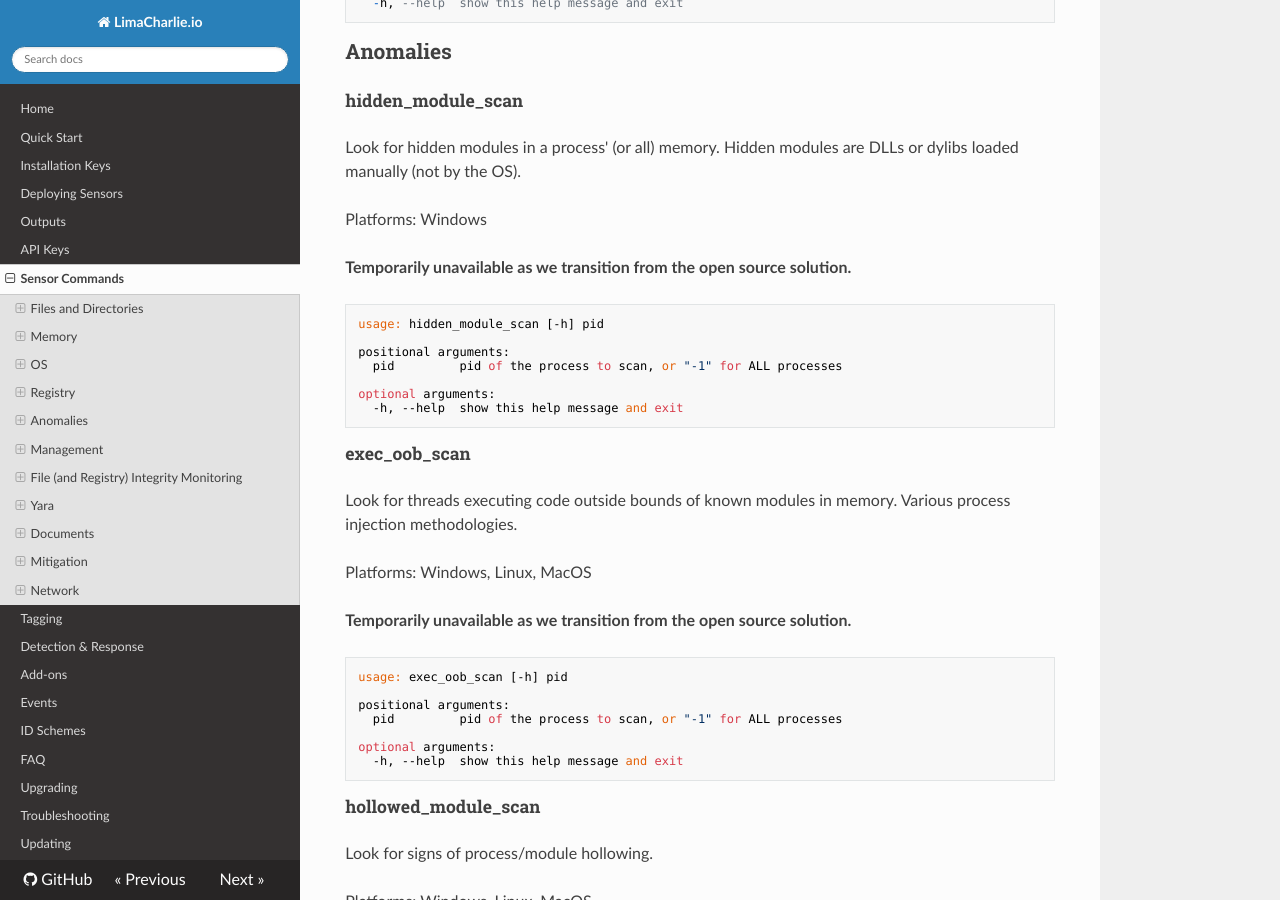
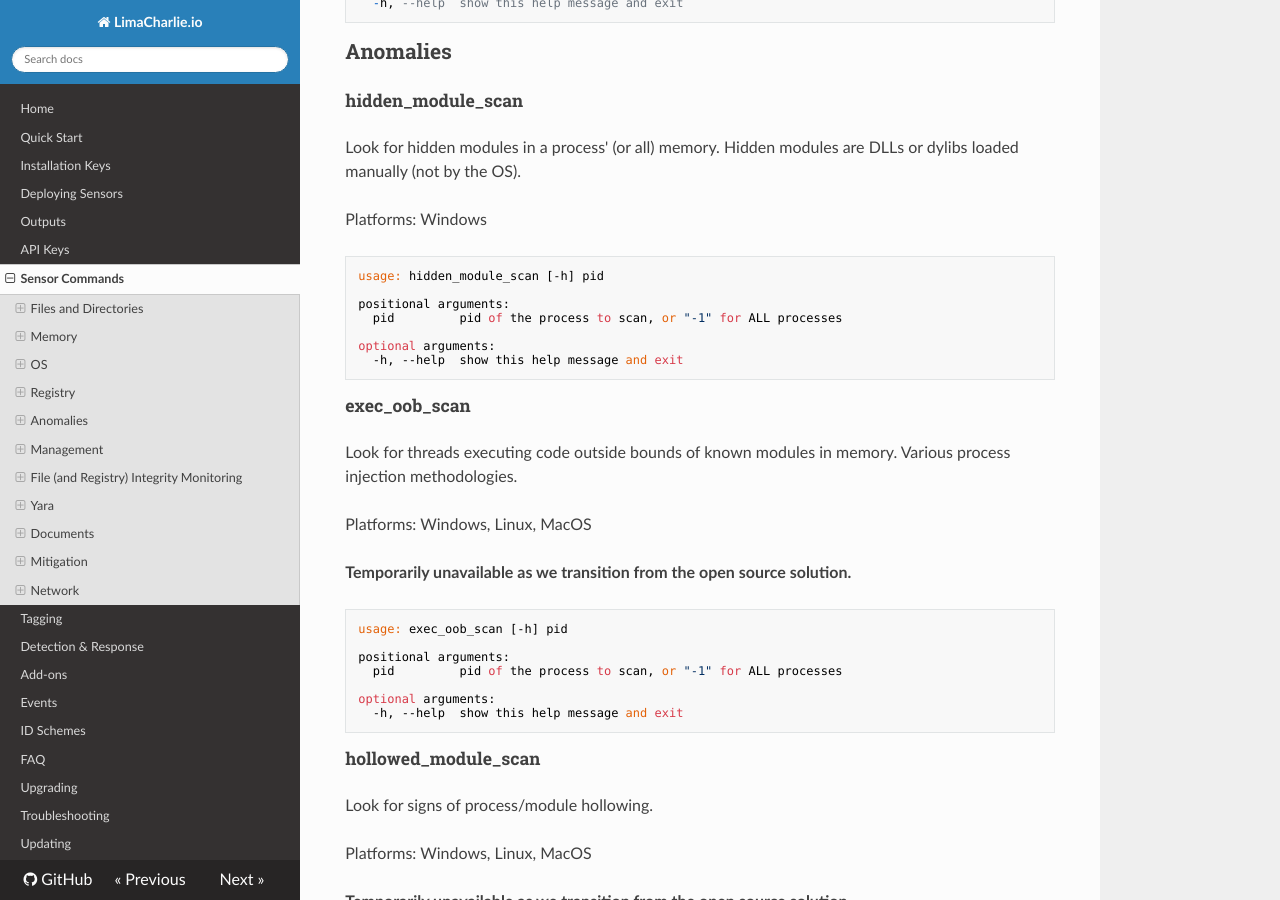
Before and after one commit to refractionPOINT/lce_doc, an MkDocs documentation site: the page built from docs/sensor_commands.md, in a window 1280 px wide and 900 px high, scrolled down 9019 px. Built offline with MkDocs 1.6.1, drawn with Linux system fonts in a browser that asks for light colours; nearby versions of some CDN libraries; old or Windows-style settings are respelled for this version of MkDocs.

Commit message:
Marking the hidden_module command as enabled.

````diff
--- a/docs/sensor_commands.md
+++ b/docs/sensor_commands.md
@@ -389,8 +389,6 @@ Look for hidden modules in a process' (or all) memory. Hidden modules are DLLs o
 
 Platforms: Windows
 
-**Temporarily unavailable as we transition from the open source solution.**
-
 ```
 usage: hidden_module_scan [-h] pid
 
````
